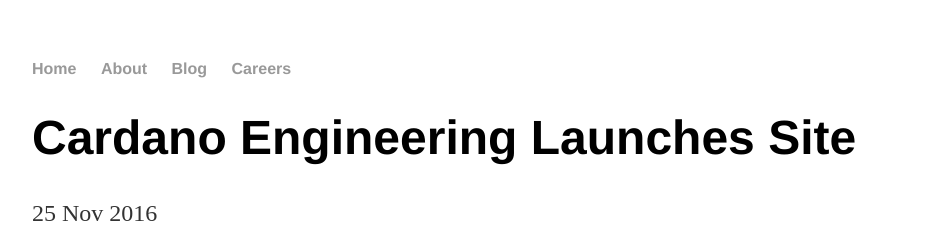
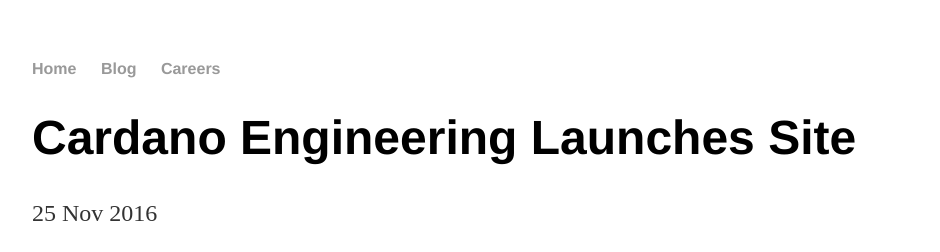
Before and after one commit to ronlawrence/cardano.github.io, a Jekyll site: the page built from _posts/2016-11-25-cardano-engineering-site-launched.md, in a window 1280 px wide. Shown: the top 252 px of the page, without its empty margins (160-1100 px from the left). Built offline with Jekyll 4.4.1, drawn with Linux system fonts in a browser that asks for light colours.

Commit message:
adding careers

```diff
--- a/_layouts/default.html
+++ b/_layouts/default.html
@@ -11,7 +11,6 @@
     <nav>
       <ul>
         <li><a href="/">Home</a></li>
-        <li><a href="/projects">About</a></li>
         <li><a href="/blog">Blog</a></li>
         <li><a href="/careers">Careers</a></li>
       </ul>
--- /dev/null
+++ b/careers/index.html
@@ -0,0 +1,5 @@
+---
+layout: default
+title: Cardano Engineering Blog
+---
+<h1>{{ page.title }}</h1>
```
